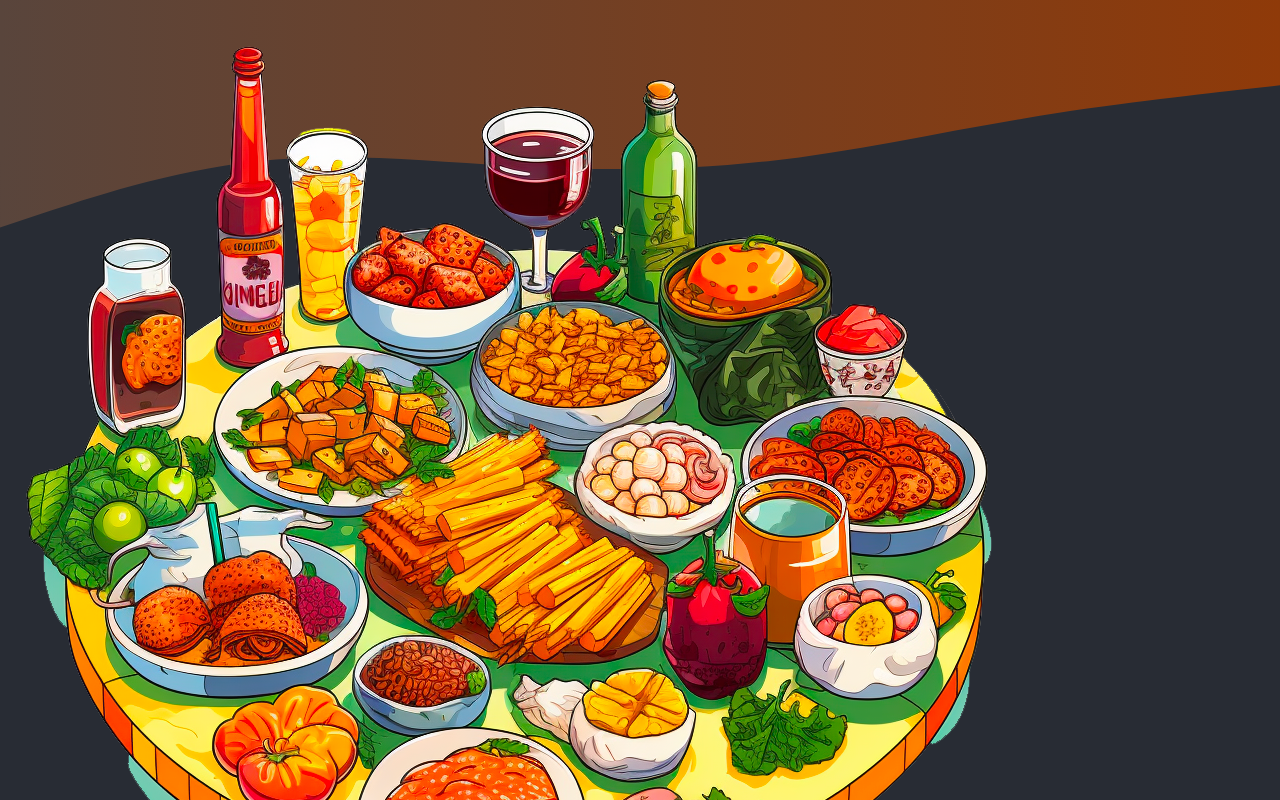
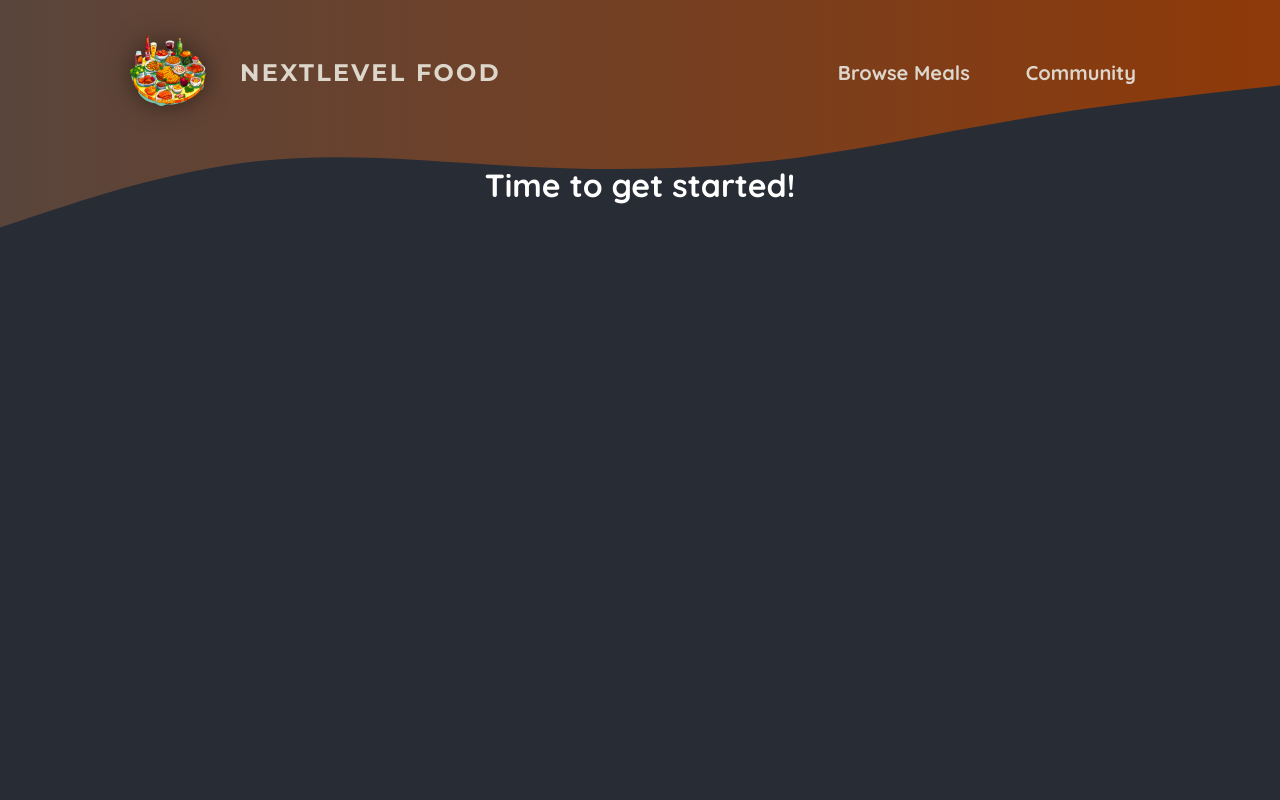
Before and after one commit to seomasha/meals-next-app, a Next.js app: page / in a window 1280 px wide. Shown: the top 800 px of the page. Built offline with nearby package versions, Linux system fonts and the light colour scheme.

Commit message:
Adding Header styles

```diff
--- a/components/header.js
+++ b/components/header.js
@@ -3,15 +3,17 @@
 import Image from "next/image";
 import logo from "@/assets/logo.png";
 
+import modules from "./header.module.css";
+
 export default function Header() {
   return (
-    <header>
-      <Link href="/">
+    <header className={modules.header}>
+      <Link className={modules.logo} href="/">
         <Image src={logo} alt="Logo" />
         NextLevel Food
       </Link>
 
-      <nav>
+      <nav className={modules.nav}>
         <ul>
           <li>
             <Link href="/meals">Browse Meals</Link>
--- /dev/null
+++ b/components/header.module.css
@@ -0,0 +1,67 @@
+.header {
+  display: flex;
+  justify-content: space-between;
+  align-items: center;
+  padding: 2rem 1rem;
+}
+
+@media (min-width: 768px) {
+  .header {
+    padding: 2rem 10%;
+  }
+}
+
+.nav ul {
+  list-style: none;
+  margin: 0;
+  padding: 0;
+  display: flex;
+  gap: 1.5rem;
+  /* font-family: 'Montserrat', sans-serif; */
+  font-size: 1.25rem;
+}
+
+.nav a {
+  text-decoration: none;
+  color: #ddd6cb;
+  font-weight: bold;
+  padding: 0.5rem 1rem;
+  border-radius: 0.5rem;
+}
+
+.nav a:hover,
+.nav a:active {
+  background: linear-gradient(90deg, #ff8a05, #f9b331);
+  background-clip: text;
+  -webkit-background-clip: text;
+  -webkit-text-fill-color: transparent;
+  text-shadow: 0 0 18px rgba(248, 190, 42, 0.8);
+}
+
+.active {
+  background: linear-gradient(90deg, #ff8a05, #f9b331);
+  background-clip: text;
+  -webkit-background-clip: text;
+  -webkit-text-fill-color: transparent;
+}
+
+.logo {
+  display: flex;
+  align-items: center;
+  justify-content: center;
+  gap: 2rem;
+  text-decoration: none;
+  color: #ddd6cb;
+  font-weight: bold;
+  font-family: "Montserrat", sans-serif;
+  letter-spacing: 0.15rem;
+  text-transform: uppercase;
+  font-size: 1.5rem;
+}
+
+.logo img {
+  width: 5rem;
+  height: 5rem;
+  object-fit: contain;
+  filter: drop-shadow(0 0 0.75rem rgba(0, 0, 0, 0.5));
+}
```
